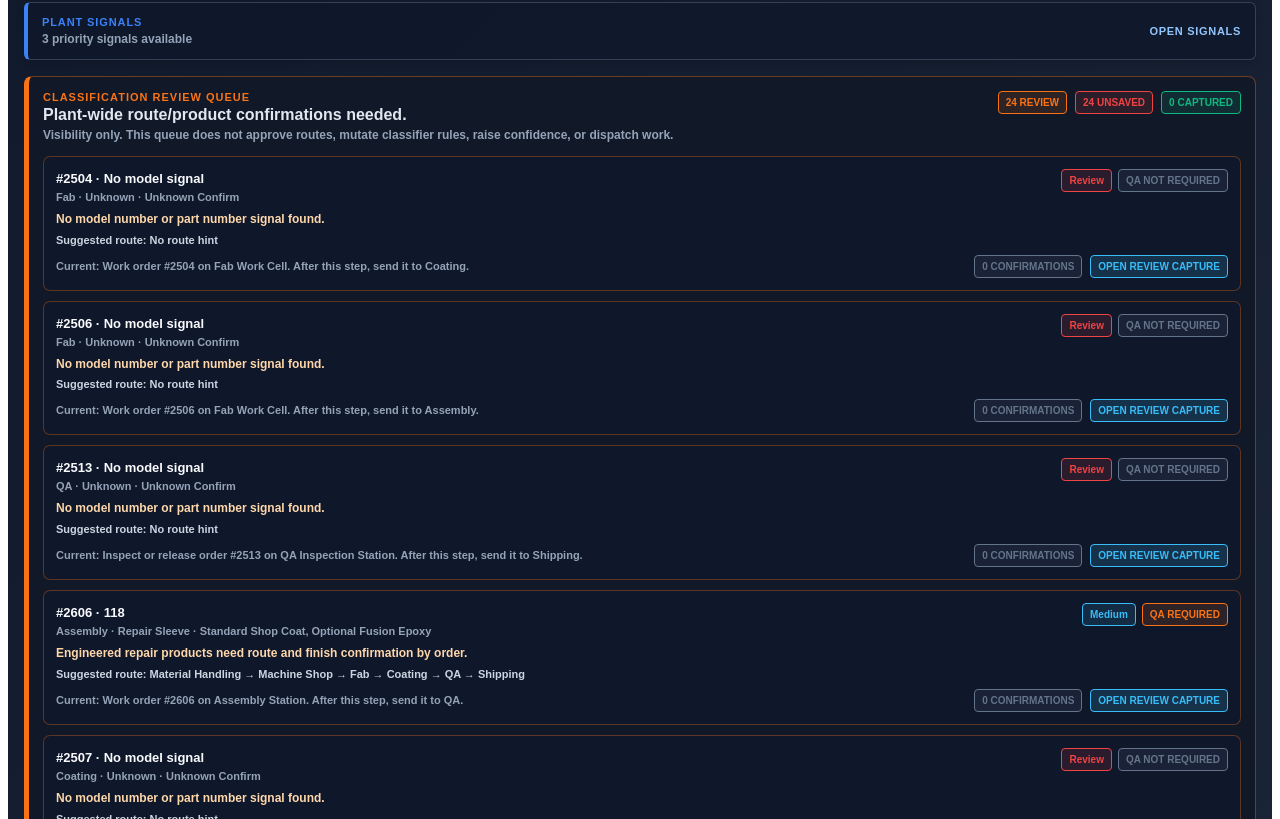
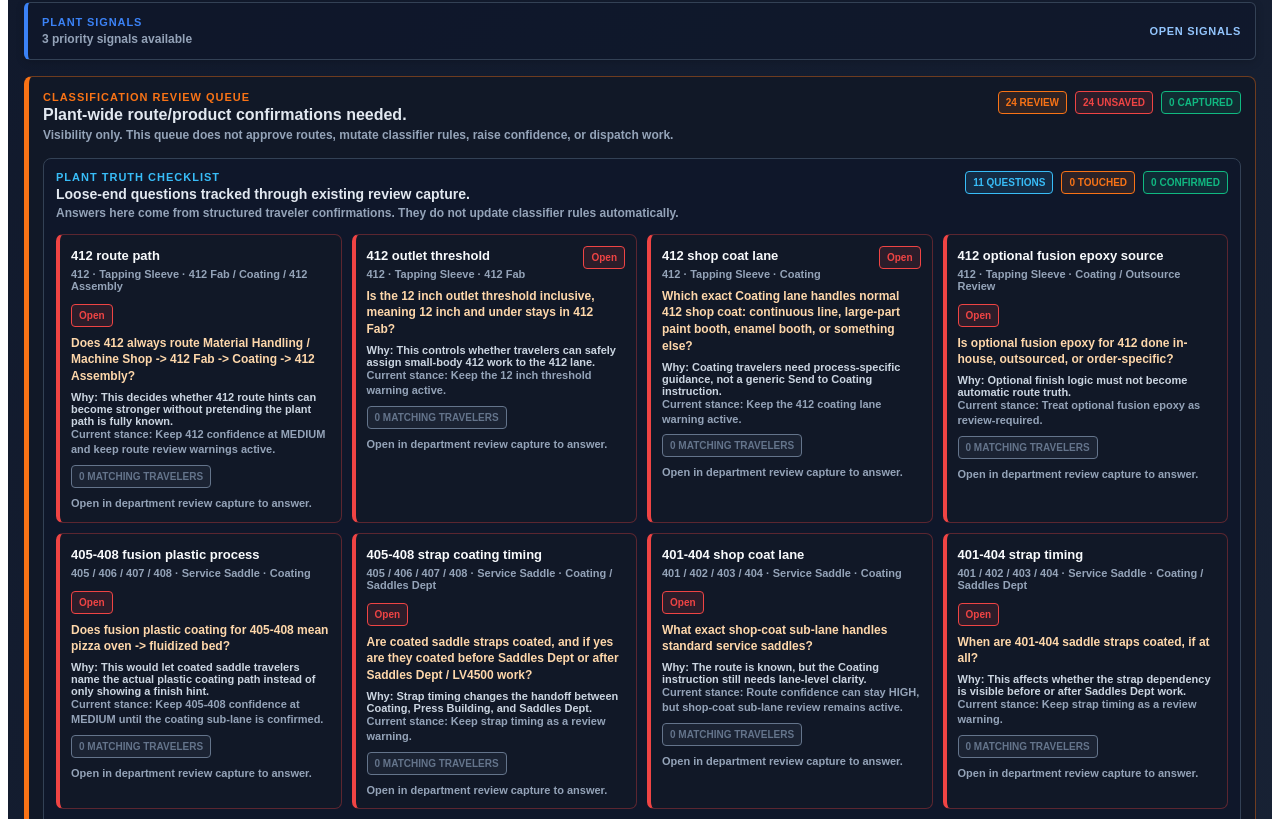
Before and after one commit to jcm-digital-coworker/JCM-Command-Center, a React (Vite) app: page / in a window 1280 px wide. Shown: the part 621-1440 px from the top of the page. Built offline with nearby package versions, Linux system fonts and the light colour scheme.

Commit message:
Show classification review checklist in queue

```diff
--- a/src/components/dashboard/ClassificationReviewQueue.tsx
+++ b/src/components/dashboard/ClassificationReviewQueue.tsx
@@ -2,6 +2,9 @@ import { useEffect, useMemo, useState } from 'react';
 import type { CSSProperties } from 'react';
 import type { DynamicTraveler } from '../../types/dynamicTraveler';
 import type { WorkCenter } from '../../types/plant';
+import type { ClassificationReviewConfirmation } from '../../types/classificationReview';
+import { classificationReviewChecklist } from '../../data/classificationReviewChecklist';
+import type { ClassificationReviewChecklistItem } from '../../data/classificationReviewChecklist';
 import { productionOrders } from '../../data/productionOrders';
 import { generateDynamicTravelers } from '../../logic/dynamicTraveler';
 import {
@@ -29,6 +32,12 @@ export default function ClassificationReviewQueue({ theme, workCenters, onOpenWo
   );
   const unresolvedCount = reviewTravelers.filter((traveler) => getConfirmationsForTraveler(confirmations, traveler).length === 0).length;
   const savedCount = reviewTravelers.length - unresolvedCount;
+  const checklistStatuses = useMemo(
+    () => classificationReviewChecklist.map((item) => getChecklistStatus(item, confirmations, travelers)),
+    [confirmations, travelers],
+  );
+  const checklistConfirmedCount = checklistStatuses.filter((item) => item.status === 'CONFIRMED').length;
+  const checklistTouchedCount = checklistStatuses.filter((item) => item.status !== 'OPEN').length;
 
   useEffect(() => {
     const refresh = () => setConfirmationsVersion((version) => version + 1);
@@ -67,6 +76,12 @@ export default function ClassificationReviewQueue({ theme, workCenters, onOpenWo
           </div>
           <span style={badgeStyle('#10b981')}>CLEAR</span>
         </div>
+        <PlantTruthChecklist
+          theme={theme}
+          checklistStatuses={checklistStatuses}
+          confirmedCount={checklistConfirmedCount}
+          touchedCount={checklistTouchedCount}
+        />
       </section>
     );
   }
@@ -85,6 +100,13 @@ export default function ClassificationReviewQueue({ theme, workCenters, onOpenWo
           <span style={badgeStyle('#10b981')}>{savedCount} CAPTURED</span>
         </div>
       </div>
+
+      <PlantTruthChecklist
+        theme={theme}
+        checklistStatuses={checklistStatuses}
+        confirmedCount={checklistConfirmedCount}
+        touchedCount={checklistTouchedCount}
+      />
 
       <div style={queueListStyle}>
         {reviewTravelers.slice(0, 6).map((traveler) => {
@@ -134,6 +156,90 @@ export default function ClassificationReviewQueue({ theme, workCenters, onOpenWo
   );
 }
 
+type ChecklistStatus = {
+  item: ClassificationReviewChecklistItem;
+  status: 'OPEN' | 'TOUCHED' | 'CONFIRMED' | 'NOT_APPLICABLE';
+  matchingTravelerCount: number;
+  latestConfirmation?: ClassificationReviewConfirmation;
+};
+
+function PlantTruthChecklist({
+  theme,
+  checklistStatuses,
+  confirmedCount,
+  touchedCount,
+}: {
+  theme: DashboardTheme;
+  checklistStatuses: ChecklistStatus[];
+  confirmedCount: number;
+  touchedCount: number;
+}) {
+  return (
+    <div style={checklistShellStyle(theme)}>
+      <div style={queueHeaderStyle}>
+        <div>
+          <div style={eyebrowStyle('#38bdf8')}>PLANT TRUTH CHECKLIST</div>
+          <h4 style={checklistTitleStyle(theme)}>Loose-end questions tracked through existing review capture.</h4>
+          <p style={subtitleStyle(theme)}>Answers here come from structured traveler confirmations. They do not update classifier rules automatically.</p>
+        </div>
+        <div style={summaryBadgeColumnStyle}>
+          <span style={badgeStyle('#38bdf8')}>{classificationReviewChecklist.length} QUESTIONS</span>
+          <span style={badgeStyle('#f97316')}>{touchedCount} TOUCHED</span>
+          <span style={badgeStyle('#10b981')}>{confirmedCount} CONFIRMED</span>
+        </div>
+      </div>
+
+      <div style={checklistGridStyle}>
+        {checklistStatuses.map(({ item, status, matchingTravelerCount, latestConfirmation }) => (
+          <article key={item.id} style={checklistItemStyle(theme, status)}>
+            <div style={queueItemTopStyle}>
+              <div>
+                <strong style={itemTitleStyle(theme)}>{item.title}</strong>
+                <div style={itemMetaStyle(theme)}>{item.modelSignals.join(' / ')} · {formatToken(item.productFamily)} · {item.department}</div>
+              </div>
+              <span style={badgeStyle(getChecklistStatusColor(status))}>{formatToken(status)}</span>
+            </div>
+            <div style={reasonStyle(theme)}>{item.prompt}</div>
+            <div style={routeStyle(theme)}>Why: {item.whyItMatters}</div>
+            <div style={smallTextStyle(theme)}>Current stance: {item.currentAppStance}</div>
+            <div style={checklistFooterStyle}>
+              <span style={badgeStyle(matchingTravelerCount > 0 ? '#38bdf8' : '#64748b')}>{matchingTravelerCount} MATCHING TRAVELER{matchingTravelerCount === 1 ? '' : 'S'}</span>
+              {latestConfirmation ? (
+                <span style={smallTextStyle(theme)}>Latest: {formatToken(latestConfirmation.answer)} · {latestConfirmation.reviewedBy}</span>
+              ) : (
+                <span style={smallTextStyle(theme)}>Open in department review capture to answer.</span>
+              )}
+            </div>
+          </article>
+        ))}
+      </div>
+    </div>
+  );
+}
+
+function getChecklistStatus(
+  item: ClassificationReviewChecklistItem,
+  confirmations: ClassificationReviewConfirmation[],
+  travelers: DynamicTraveler[],
+): ChecklistStatus {
+  const matchingTravelers = travelers.filter((traveler) => item.modelSignals.includes(traveler.productClassification.modelSignal ?? ''));
+  const matchingOrderIds = new Set(matchingTravelers.map((traveler) => traveler.order.id));
+  const matchingConfirmations = confirmations.filter((confirmation) => (
+    confirmation.question === item.question
+    && (item.modelSignals.includes(confirmation.modelSignal ?? '') || matchingOrderIds.has(confirmation.orderId))
+  ));
+  const latestConfirmation = matchingConfirmations[0];
+  const hasConfirmed = matchingConfirmations.some((confirmation) => confirmation.answer === 'CONFIRMED');
+  const hasNotApplicable = matchingConfirmations.some((confirmation) => confirmation.answer === 'NOT_APPLICABLE');
+
+  return {
+    item,
+    status: hasConfirmed ? 'CONFIRMED' : hasNotApplicable ? 'NOT_APPLICABLE' : latestConfirmation ? 'TOUCHED' : 'OPEN',
+    matchingTravelerCount: matchingTravelers.length,
+    latestConfirmation,
+  };
+}
+
 function needsClassificationReview(traveler: DynamicTraveler): boolean {
   return traveler.classificationReviewReasons.length > 0 || traveler.productClassification.needsHumanReview || traveler.productClassification.confidence === 'LOW' || traveler.productClassification.confidence === 'REVIEW';
 }
@@ -142,6 +248,13 @@ function getConfidenceColor(confidence: DynamicTraveler['productClassification']
   if (confidence === 'HIGH') return '#10b981';
   if (confidence === 'MEDIUM') return '#38bdf8';
   if (confidence === 'LOW') return '#f97316';
+  return '#ef4444';
+}
+
+function getChecklistStatusColor(status: ChecklistStatus['status']): string {
+  if (status === 'CONFIRMED') return '#10b981';
+  if (status === 'NOT_APPLICABLE') return '#64748b';
+  if (status === 'TOUCHED') return '#f97316';
   return '#ef4444';
 }
 
@@ -207,6 +320,22 @@ const footerActionRowStyle: CSSProperties = {
   alignItems: 'center',
 };
 
+const checklistGridStyle: CSSProperties = {
+  display: 'grid',
+  gridTemplateColumns: 'repeat(auto-fit, minmax(240px, 1fr))',
+  gap: 10,
+  marginTop: 12,
+};
+
+const checklistFooterStyle: CSSProperties = {
+  display: 'flex',
+  justifyContent: 'space-between',
+  gap: 8,
+  alignItems: 'center',
+  flexWrap: 'wrap',
+  marginTop: 8,
+};
+
 function queueShellStyle(theme: DashboardTheme, needsReview: boolean): CSSProperties {
   const color = needsReview ? '#f97316' : '#10b981';
   return {
@@ -219,6 +348,16 @@ function queueShellStyle(theme: DashboardTheme, needsReview: boolean): CSSProper
   };
 }
 
+function checklistShellStyle(theme: DashboardTheme): CSSProperties {
+  return {
+    padding: 12,
+    borderRadius: 8,
+    background: theme === 'dark' ? '#0f172a' : '#f8fafc',
+    border: theme === 'dark' ? '1px solid #334155' : '1px solid #e2e8f0',
+    marginTop: 14,
+  };
+}
+
 function queueItemStyle(theme: DashboardTheme, captured: boolean): CSSProperties {
   const color = captured ? '#10b981' : '#f97316';
   return {
@@ -226,6 +365,17 @@ function queueItemStyle(theme: DashboardTheme, captured: boolean): CSSProperties
     borderRadius: 7,
     background: theme === 'dark' ? '#0f172a' : '#f8fafc',
     border: `1px solid ${color}55`,
+  };
+}
+
+function checklistItemStyle(theme: DashboardTheme, status: ChecklistStatus['status']): CSSProperties {
+  const color = getChecklistStatusColor(status);
+  return {
+    padding: 11,
+    borderRadius: 7,
+    background: theme === 'dark' ? '#111827' : '#ffffff',
+    border: `1px solid ${color}55`,
+    borderLeft: `4px solid ${color}`,
   };
 }
 
@@ -244,6 +394,14 @@ function titleStyle(theme: DashboardTheme): CSSProperties {
     color: theme === 'dark' ? '#e2e8f0' : '#0f172a',
     margin: '3px 0',
     fontSize: 16,
+  };
+}
+
+function checklistTitleStyle(theme: DashboardTheme): CSSProperties {
+  return {
+    color: theme === 'dark' ? '#e2e8f0' : '#0f172a',
+    margin: '3px 0',
+    fontSize: 14,
   };
 }
 
```
